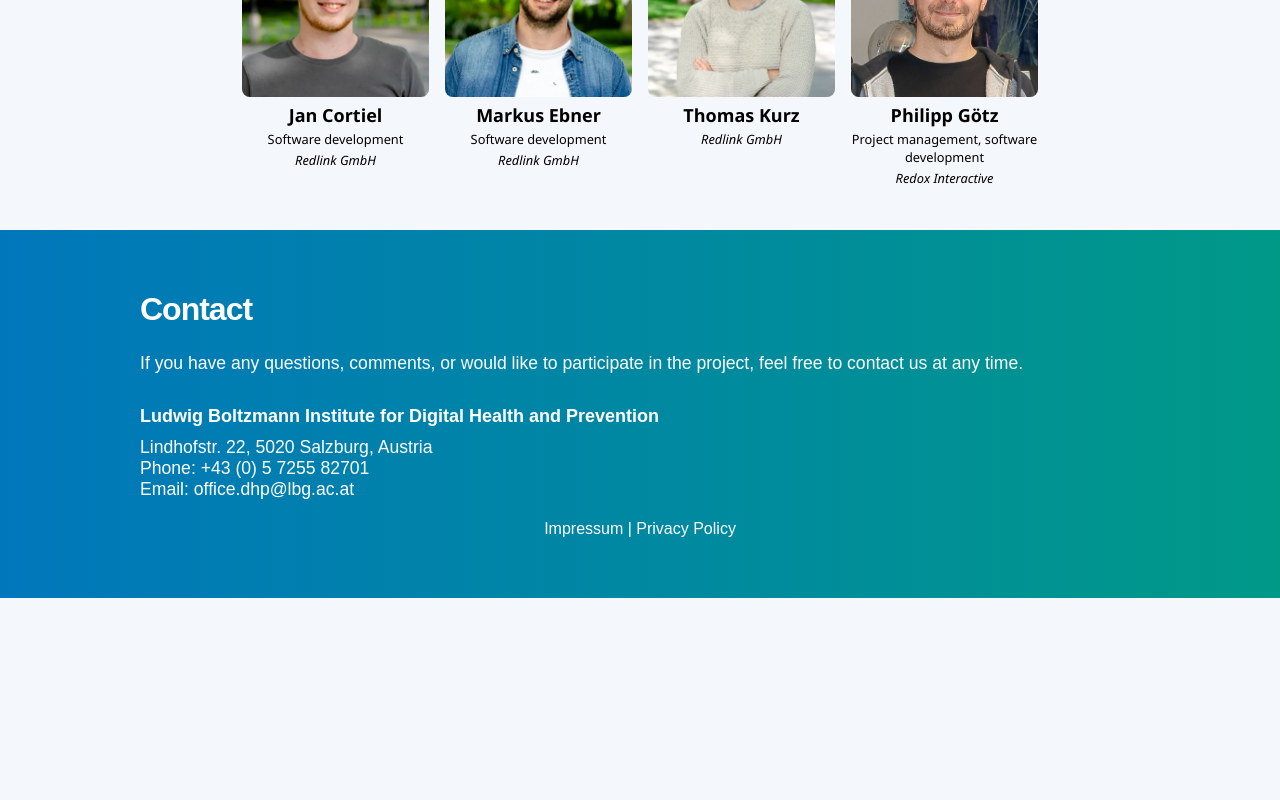
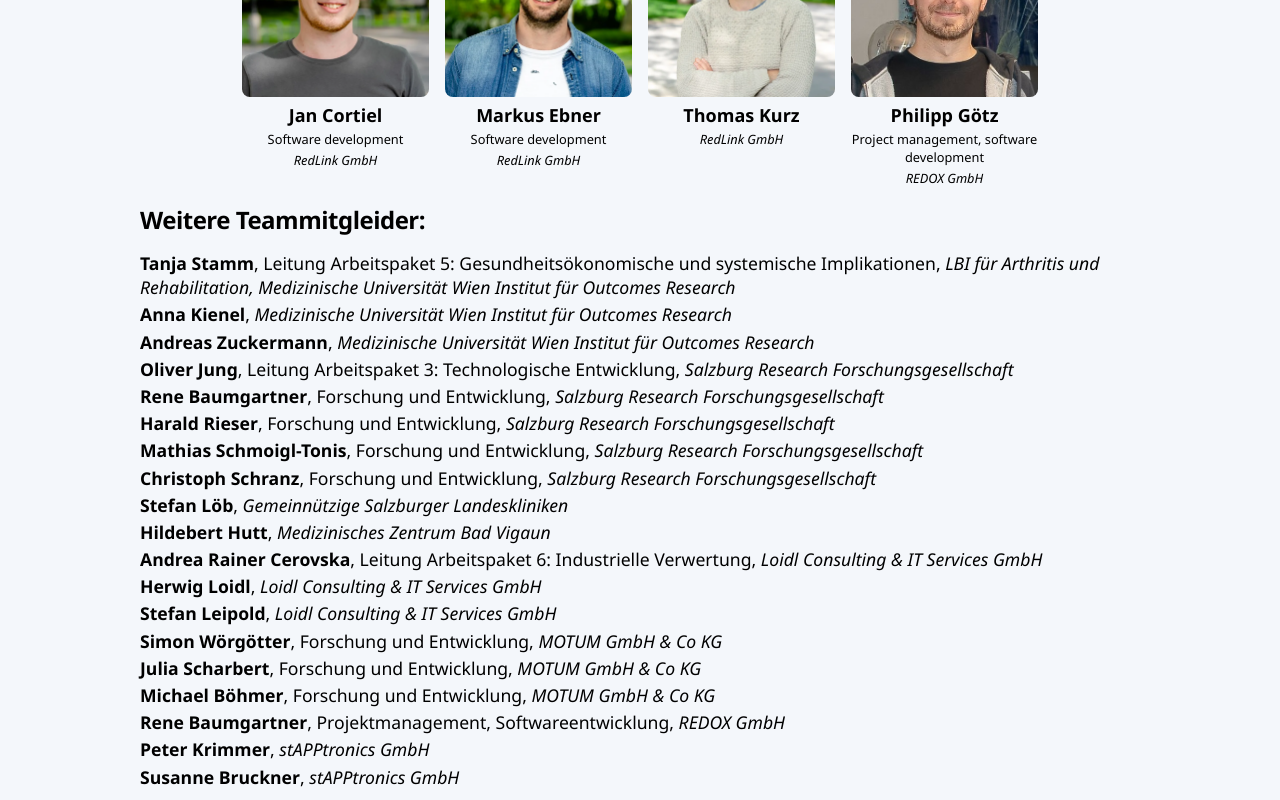
Before and after one commit to Prehab2Rehab/prehab2rehab.github.io, a React (Vite) app: page / in a window 1280 px wide. Shown: the part 5220-6020 px from the top of the page. Before the commit the page ends 5818 px from the top, so only its background shows below. Built offline with nearby package versions, Linux system fonts and the light colour scheme.

Commit message:
add all team members german

```diff
--- /dev/null
+++ b/src/locales/de/team-all.md
@@ -0,0 +1,39 @@
+## Weitere Teammitgleider:
+
+**Tanja Stamm**, Leitung Arbeitspaket 5: Gesundheitsökonomische und systemische Implikationen, *LBI für Arthritis und Rehabilitation, Medizinische Universität Wien Institut für Outcomes Research*
+
+**Anna Kienel**, *Medizinische Universität Wien Institut für Outcomes Research*
+
+**Andreas Zuckermann**, *Medizinische Universität Wien Institut für Outcomes Research*
+
+**Oliver Jung**, Leitung Arbeitspaket 3: Technologische Entwicklung, *Salzburg Research Forschungsgesellschaft*
+
+**Rene Baumgartner**, Forschung und Entwicklung, *Salzburg Research Forschungsgesellschaft*
+
+**Harald Rieser**, Forschung und Entwicklung, *Salzburg Research Forschungsgesellschaft*
+
+**Mathias Schmoigl-Tonis**, Forschung und Entwicklung, *Salzburg Research Forschungsgesellschaft*
+
+**Christoph Schranz**, Forschung und Entwicklung, *Salzburg Research Forschungsgesellschaft*
+
+**Stefan Löb**, *Gemeinnützige Salzburger Landeskliniken*
+
+**Hildebert Hutt**, *Medizinisches Zentrum Bad Vigaun*
+
+**Andrea Rainer Cerovska**, Leitung Arbeitspaket 6: Industrielle Verwertung, *Loidl Consulting & IT Services GmbH*
+
+**Herwig Loidl**, *Loidl Consulting & IT Services GmbH*
+
+**Stefan Leipold**, *Loidl Consulting & IT Services GmbH*
+
+**Simon Wörgötter**, Forschung und Entwicklung, *MOTUM GmbH & Co KG*
+
+**Julia Scharbert**, Forschung und Entwicklung, *MOTUM GmbH & Co KG*
+
+**Michael Böhmer**, Forschung und Entwicklung, *MOTUM GmbH & Co KG*
+
+**Rene Baumgartner**, Projektmanagement, Softwareentwicklung, *REDOX GmbH*
+
+**Peter Krimmer**, *stAPPtronics GmbH*
+
+**Susanne Bruckner**, *stAPPtronics GmbH*
--- a/src/locales/de/translation.js
+++ b/src/locales/de/translation.js
@@ -6,6 +6,7 @@ import partnerMD from './partner.md?raw';
 import journeyMD from './journey.md?raw'
 import impressumMD from './impressum.md?raw'
 import privacyPolicyMD from './privacyPolicy.md?raw'
+import teamAllMD from './team-all.md?raw'
 
 const de = {
   menu: {
@@ -122,7 +123,7 @@ const de = {
       ]
     },
     RL: {
-      name: "Redlink GmbH",
+      name: "RedLink GmbH",
       imgkey: "11-RL",
       people: [
         { name: "Andreas Gruber", role: "", image: "Andreas-Gruber.webp", rights: "" },
@@ -133,12 +134,13 @@ const de = {
       ]
     },
     RDX: {
-      name: "Redox Interactive",
+      name: "REDOX GmbH",
       imgkey: "13-RDX",
       people: [
         { name: "Philipp Götz", role: "Projektmanagement, Softwareentwicklung", image: "Philipp-Goetz.jpg", rights: "" }
       ]
-    }
+    },
+    all: teamAllMD
   },
   contact: {
     heading: "Kontakt",
--- a/src/sections/Team/Team.css
+++ b/src/sections/Team/Team.css
@@ -71,6 +71,10 @@
     margin-bottom: 0;
 }
 
+.team-all > p{
+    margin-bottom: 0.2rem;
+}
+
 @media (min-width: 600px) {
     .team-member {
         width: 150px;
--- a/src/sections/Team/Team.jsx
+++ b/src/sections/Team/Team.jsx
@@ -2,6 +2,8 @@ import React from 'react';
 import { useTranslation } from 'react-i18next';
 import './Team.css';
 import deTeam from '/src/locales/de/translation.js'; // Import the German structure
+import ReactMarkdown from 'react-markdown';
+
 
 const Team = () => {
     const { t } = useTranslation();
@@ -39,6 +41,11 @@ const Team = () => {
                         );
                     })}
                 </div>
+                <div className='team-all'>
+                    <ReactMarkdown>
+                        {t('team.all')}
+                    </ReactMarkdown>
+                </div>
             </div>
         </section>
     );
```
